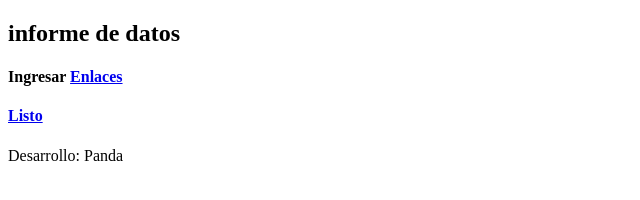
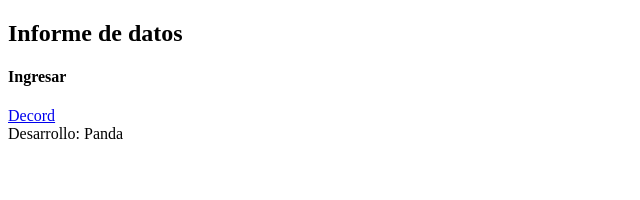
Before and after one commit to Dreyuix/desarrollodocker, a plain HTML site: page index.html in a window 1280 px wide. Shown: the whole page, without its empty margins (0-640 px from the left). Drawn offline with Linux system fonts and the light colour scheme.

Commit message:
actulazado

```diff
--- a/index.html
+++ b/index.html
@@ -7,13 +7,10 @@
     <title>Document</title>
 </head>
 <body>
-    <h2>informe de datos</h2>
+    <h2>Informe de datos</h2>
     <h4>Ingresar
-        <a href="enlaces.html">Enlaces</a>
     </h4>
-    <h4><a href="ingreso">Listo</a></h4>
-
-
+    <a href="enlaces.html">Decord</a>
     <footer>
         Desarrollo: Panda
     </footer>
```
Also changed, not shown: enlaces.html (deleted, +0 -12 lines).
